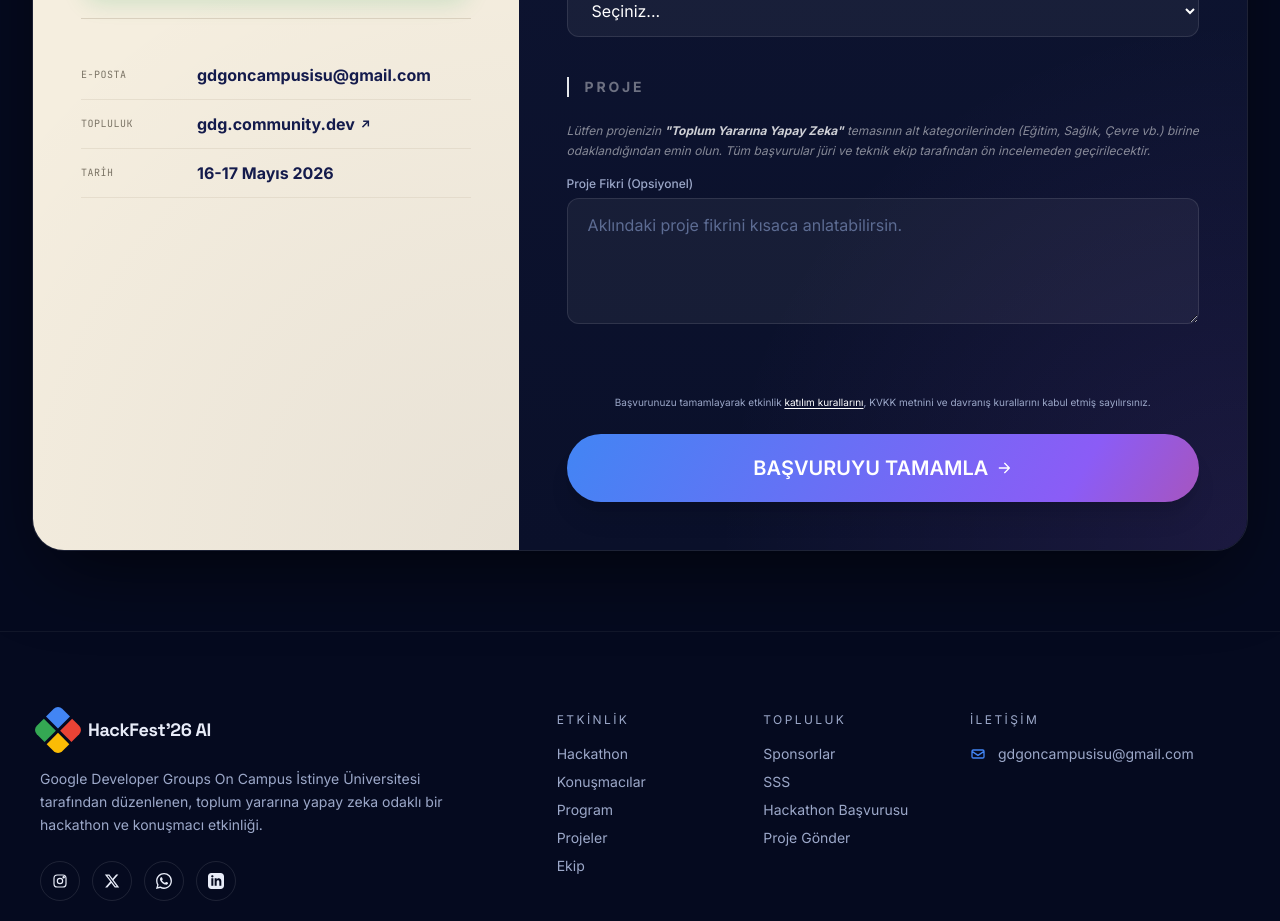
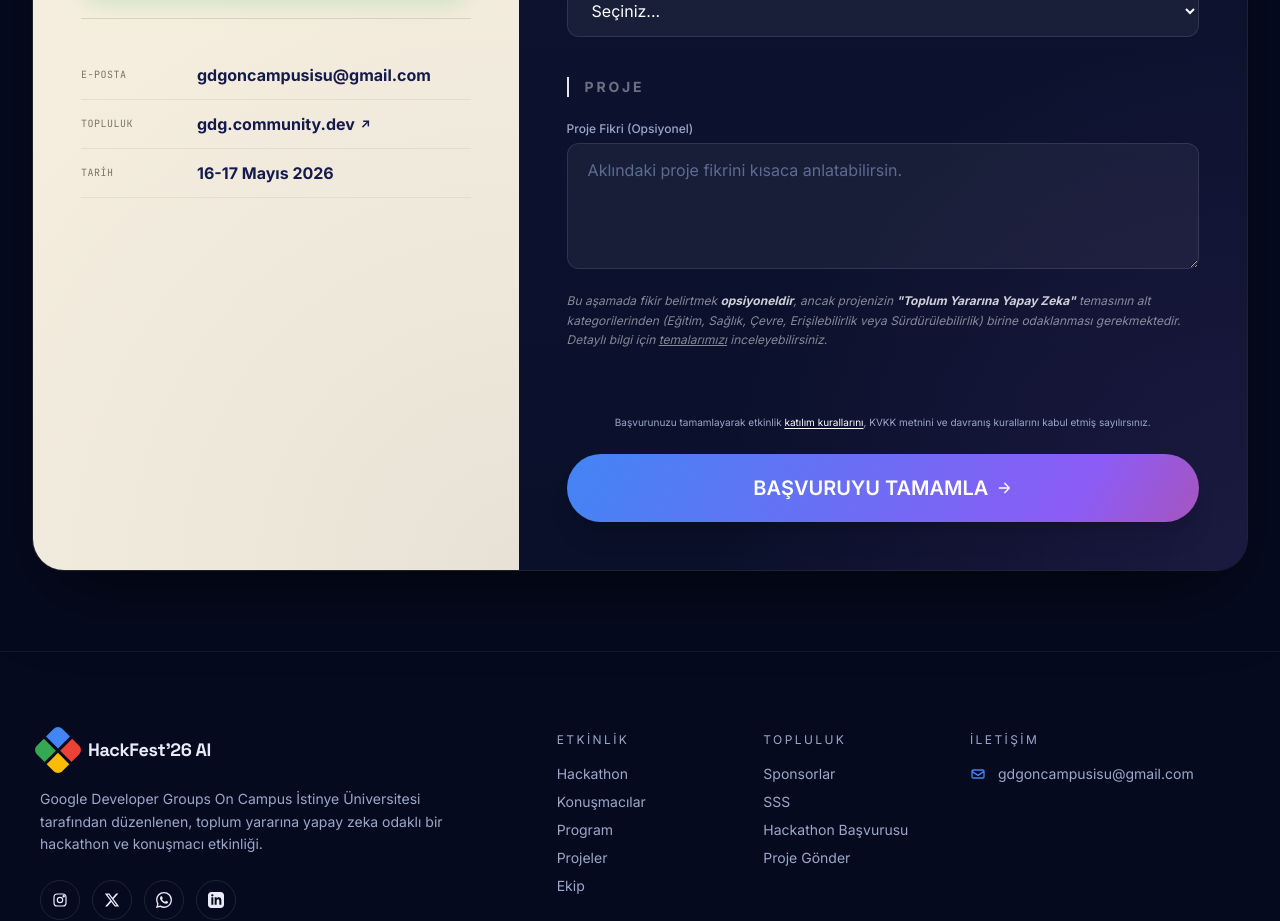
Before and after one commit to BeyzaESER22/HackatonWebSitesi, a Next.js app: page /register in a window 1280 px wide. Shown: the part 880-1801 px from the top of the page. Built offline with nearby package versions, Linux system fonts and the light colour scheme; no server answers.

Commit message:
feat: move project idea guidance inside the section, list categories, and mark as optional

```diff
--- a/src/components/forms/HackathonForm.js
+++ b/src/components/forms/HackathonForm.js
@@ -183,9 +183,6 @@ export function HackathonForm({ onSuccess }) {
       <div className="space-y-6">
         <h4 className="text-sm font-black text-white/40 uppercase tracking-[0.2em] border-l-2 border-primary pl-4">Proje</h4>
         <div className="space-y-4">
-          <p className="text-xs text-white/50 leading-relaxed italic">
-            Lütfen projenizin <strong className="text-white/80">"Toplum Yararına Yapay Zeka"</strong> temasının alt kategorilerinden (Eğitim, Sağlık, Çevre vb.) birine odaklandığından emin olun. Tüm başvurular jüri ve teknik ekip tarafından ön incelemeden geçirilecektir.
-          </p>
           <Textarea
             label="Proje Fikri (Opsiyonel)"
             name="projectIdea"
@@ -196,6 +193,9 @@ export function HackathonForm({ onSuccess }) {
             error={errors.projectIdea}
             className={cn(fieldClassName, 'min-h-[120px] resize-none')}
           />
+          <p className="text-xs text-white/50 leading-relaxed italic">
+            Bu aşamada fikir belirtmek <strong className="text-white/80">opsiyoneldir</strong>, ancak projenizin <strong className="text-white/80">"Toplum Yararına Yapay Zeka"</strong> temasının alt kategorilerinden (Eğitim, Sağlık, Çevre, Erişilebilirlik veya Sürdürülebilirlik) birine odaklanması gerekmektedir. Detaylı bilgi için <a href="/hackathon#themes" className="text-primary underline">temalarımızı</a> inceleyebilirsiniz.
+          </p>
         </div>
       </div>
 
```
